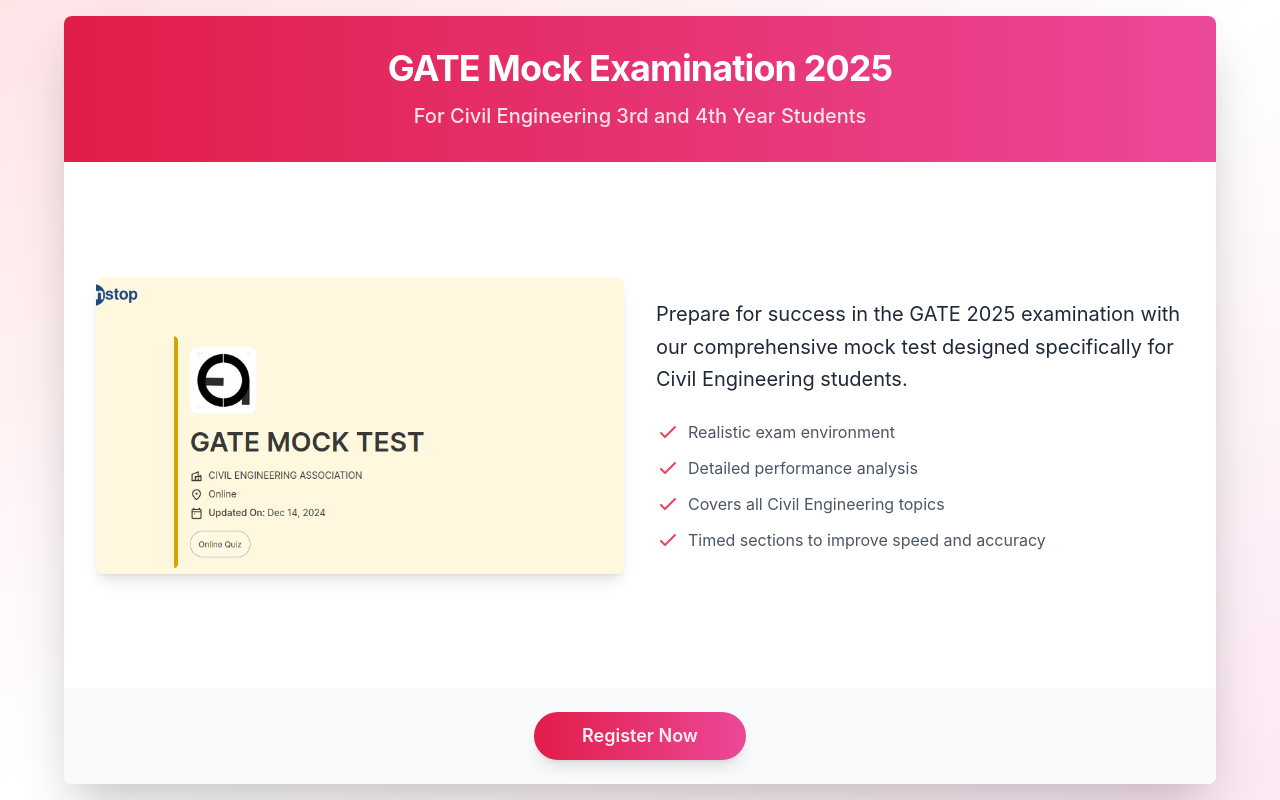
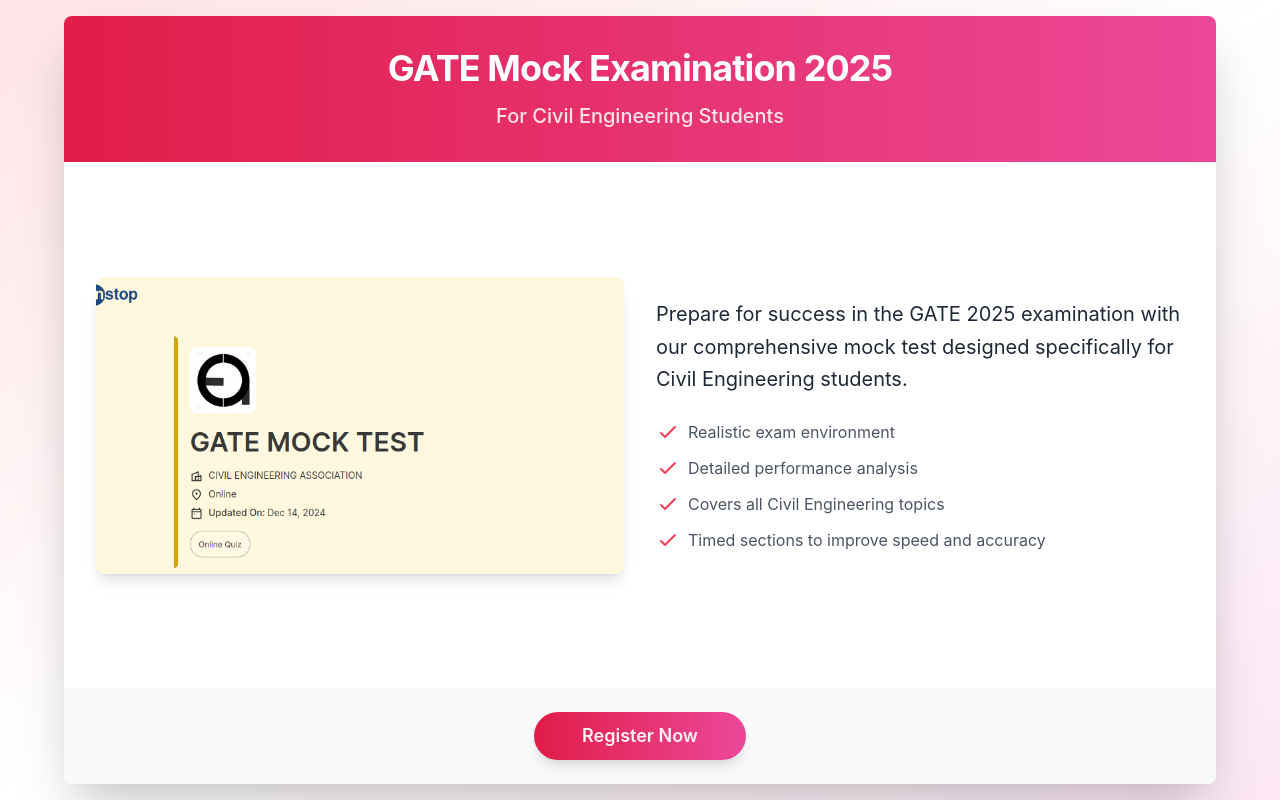
Before and after one commit to Abhinesh612/cea-test, a Next.js app: page /gate in a window 1280 px wide. Built offline with nearby package versions, Linux system fonts and the light colour scheme.

Commit message:
gate fix

```diff
--- a/app/gate/page.tsx
+++ b/app/gate/page.tsx
@@ -12,7 +12,7 @@ export default function GateMockExam() {
             GATE Mock Examination 2025
           </CardTitle>
           <p className="text-xl font-medium text-center text-rose-100">
-            For Civil Engineering 3rd and 4th Year Students
+            For Civil Engineering Students
           </p>
         </CardHeader>
         <CardContent className="flex-grow flex flex-col md:flex-row gap-8 p-8 overflow-hidden">
```
